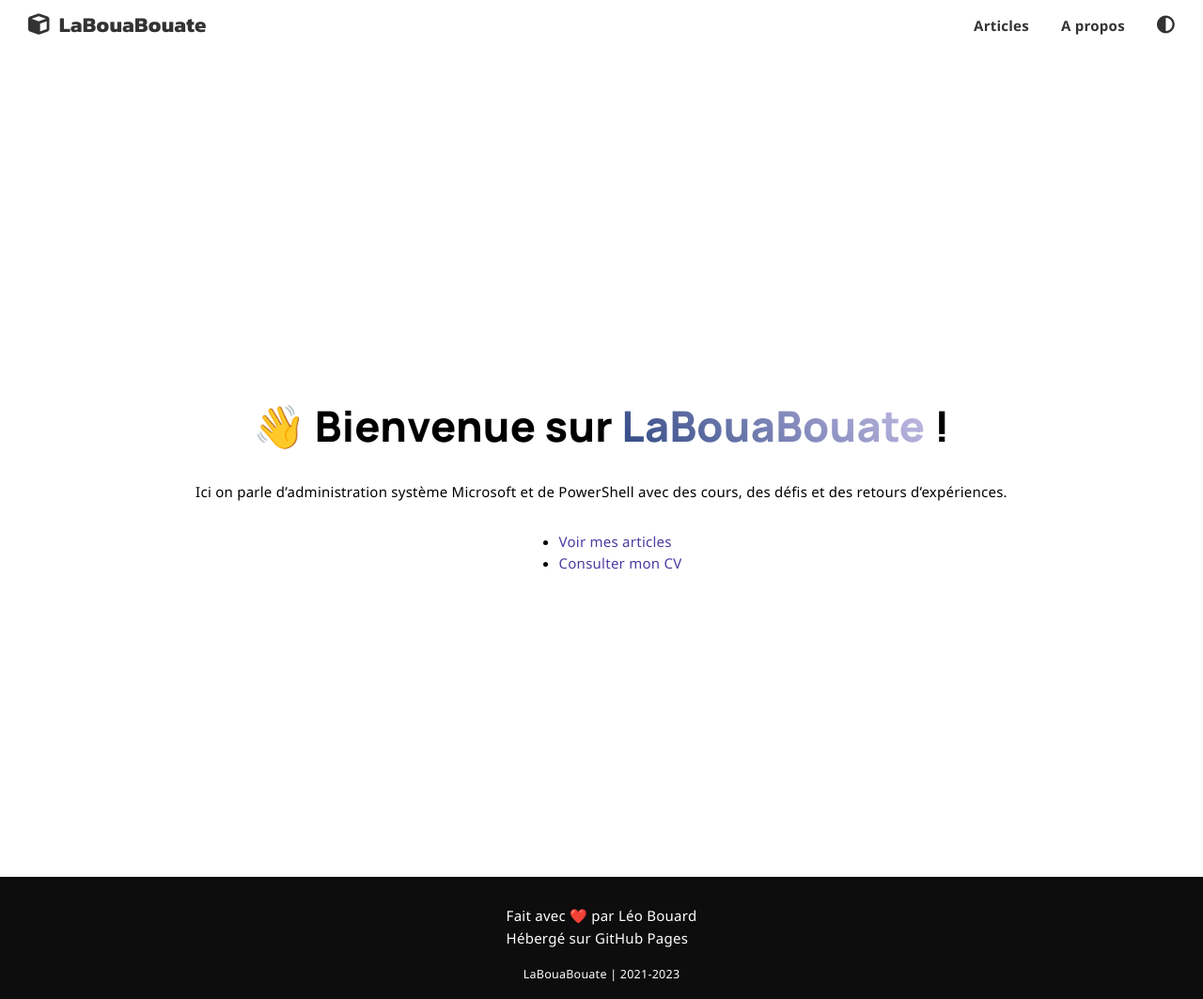
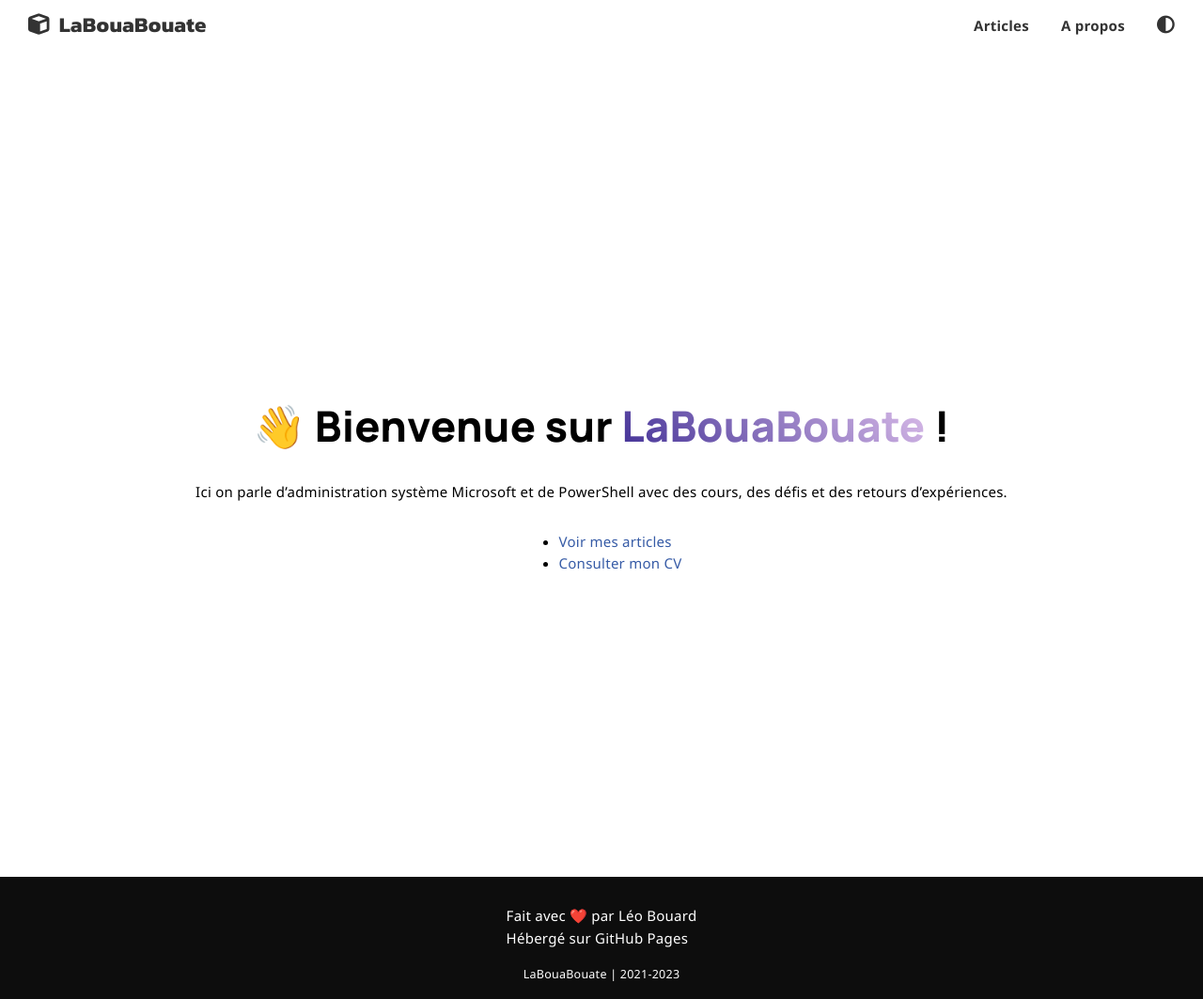
Before and after one commit to leobouard/leobouard.github.io, a Jekyll site: the page built from index.md, in a window 1280 px wide. Shown: the whole page at 94% size. Built offline with Jekyll 4.4.1, drawn with Linux system fonts in a browser that asks for light colours; nearby versions of some CDN libraries; some web fonts are replaced; our own code applies the rules of GitHub Pages for plain Markdown files.

Commit message:
Modification des couleurs

```diff
--- a/assets/css/posts.scss
+++ b/assets/css/posts.scss
@@ -51,7 +51,7 @@ div.articleTags {
 }
 
 article:hover {
-    box-shadow: 0 0 15px 0 var(--boxshadow);
+    box-shadow: 0 20px 80px -10px var(--boxshadow);
     filter: saturate(1.2);
 
     span.articleTitle {
--- a/assets/css/style.scss
+++ b/assets/css/style.scss
@@ -8,10 +8,10 @@ html {
     --title: #333;
     --bodybg: #f2f2f2;
     --accentbg: #fafafa;
-    --primary: #2f4883;
-    --secondary: #c7bfe8;
+    --primary: #423196;
+    --secondary: #DCBEEA;
     --textbg: #fff;
-    --accent: #4f3aa1;
+    --accent: #365BA6;
     --border: 1px solid #ddd;
     --borderradius: 5px;
     --boxshadow: #00000075;
@@ -29,13 +29,16 @@ html {
 }
 
 html.dark {
-    --text: #e6e6e6;
-    --title: #f2f2f2;
+    --text: #F9FAF0;
+    --title: #F9FAF0;
     --bodybg: #2f2f2f;
-    --accentbg: #282828;
-    --textbg: #171717;
+    --accentbg: #0d0a18;
+    --textbg: #030401;
     --border: 1px solid #333;
     --boxshadow: #ffffff75;
+    --primary: #423196;
+    --secondary: #331541;
+    --accent: #597FC9;
 
     a.dark-mode {
         display: none;
@@ -181,15 +184,11 @@ main {
 
     a {
         color: var(--accent);
-        font-weight: 500;
         text-decoration: none;
-        transition: all 100ms ease-in-out;
     }
 
     a:hover {
-        color: #3a75af;
         text-decoration: underline;
-        text-underline-offset: 1px;
     }
 
     h2, h3, h4, h5 {
```
